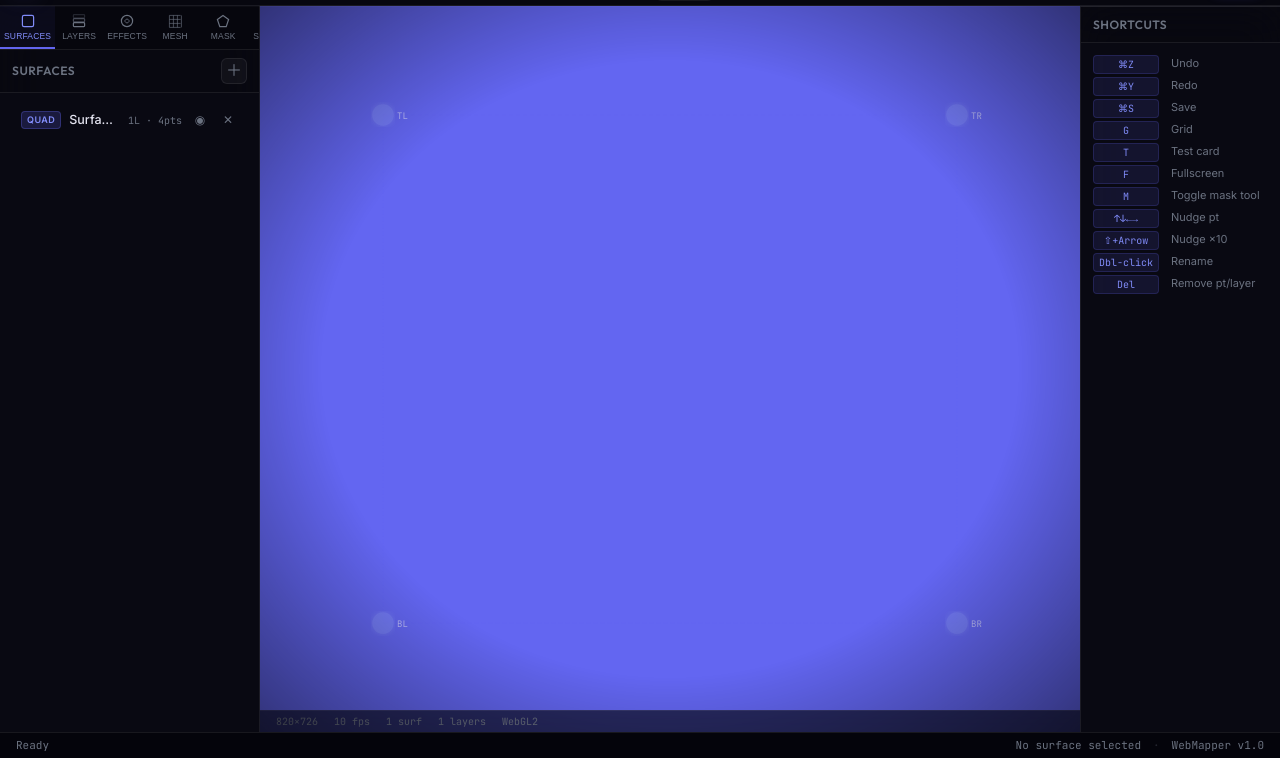
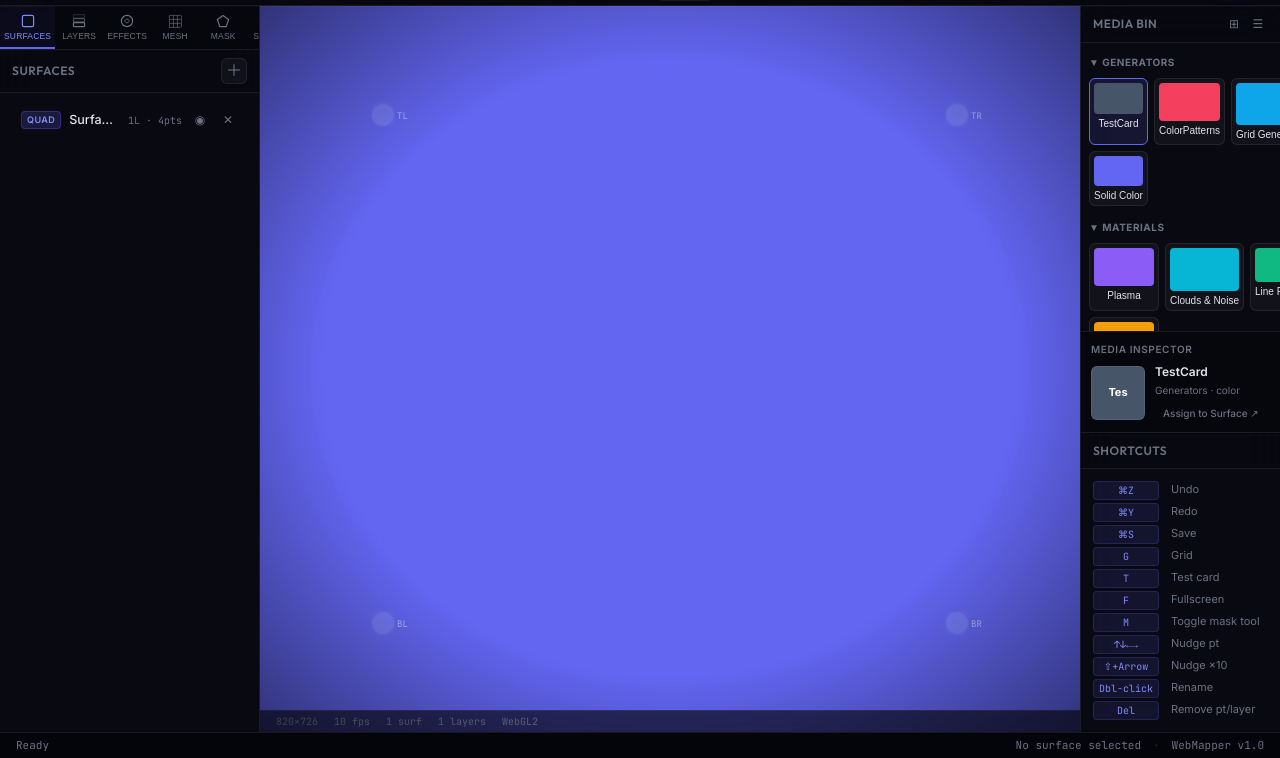
Before and after one commit to Shijas786/free-mapping, a website built with Vite: page index.html in a window 1280 px wide. Shown: the part 42-800 px from the top of the page. Built offline with nearby package versions, Linux system fonts and the light colour scheme; animation ran at ten frames a second.

Commit message:
Implement MadMapper Media Bin & Media Inspector (Categories, Grid/List views, Item Inspector) on right sidebar

```diff
--- a/src/main.ts
+++ b/src/main.ts
@@ -20,6 +20,7 @@ import { ScenesPanel } from './ui/scenes-panel';
 import { ShaderEditor } from './ui/shader-editor';
 import { MIDIPanel } from './ui/midi-panel';
 import { ScannerPanel } from './ui/scanner-panel';
+import { MediaBinPanel } from './ui/media-bin';
 
 async function main() {
   // ── Restore autosaved project ──────────────────────────────────────────────
@@ -47,7 +48,7 @@ async function main() {
   new Toolbar(engine);
   new SurfacePanel(engine);
   new LayerPanel(engine);
-  new PropertiesPanel();
+  new MediaBinPanel(engine);
   new EffectsPanel();
   new AudioPanel();
   new OutputPanel(engine);
--- /dev/null
+++ b/src/ui/media-bin.ts
@@ -0,0 +1,138 @@
+// ─── MadMapper Media Bin & Media Inspector ──────────────────────────────────
+import { store } from '../core/store';
+import { history } from '../core/history';
+import type { RenderEngine } from '../render/engine';
+
+export interface MediaBinItem {
+  id: string;
+  name: string;
+  category: 'Generators' | 'Materials' | 'Movies' | 'Images' | 'Live Input';
+  type: 'color' | 'shader' | 'video' | 'image' | 'camera';
+  thumbColor?: string;
+  shaderCode?: string;
+  url?: string;
+}
+
+export const DEFAULT_MEDIA_ITEMS: MediaBinItem[] = [
+  // Generators
+  { id: 'gen-testcard', name: 'TestCard', category: 'Generators', type: 'color', thumbColor: '#475569' },
+  { id: 'gen-colorpatterns', name: 'ColorPatterns', category: 'Generators', type: 'color', thumbColor: '#f43f5e' },
+  { id: 'gen-grid', name: 'Grid Generator', category: 'Generators', type: 'color', thumbColor: '#0ea5e9' },
+  { id: 'gen-solid', name: 'Solid Color', category: 'Generators', type: 'color', thumbColor: '#6366f1' },
+
+  // Materials (Generative GLSL)
+  { id: 'mat-plasma', name: 'Plasma', category: 'Materials', type: 'shader', thumbColor: '#8b5cf6' },
+  { id: 'mat-noise', name: 'Clouds & Noise', category: 'Materials', type: 'shader', thumbColor: '#06b6d4' },
+  { id: 'mat-lines', name: 'Line Repeat', category: 'Materials', type: 'shader', thumbColor: '#10b981' },
+  { id: 'mat-kaleido', name: 'Kaleidoscope', category: 'Materials', type: 'shader', thumbColor: '#f59e0b' },
+
+  // Live Input
+  { id: 'cam-live', name: 'Webcam / USB Camera', category: 'Live Input', type: 'camera', thumbColor: '#ec4899' },
+];
+
+export class MediaBinPanel {
+  private el: HTMLElement;
+  isGridView = true;
+  thumbSize: 'small' | 'med' | 'large' = 'med';
+  selectedItem: MediaBinItem | null = DEFAULT_MEDIA_ITEMS[0];
+
+  constructor(private engine: RenderEngine) {
+    this.el = document.getElementById('properties-panel')!;
+    this.render();
+  }
+
+  render() {
+    this.el.innerHTML = `
+      <div class="panel-header" style="justify-content:space-between">
+        <span class="panel-title">Media Bin</span>
+        <div style="display:flex;align-items:center;gap:4px">
+          <button class="icon-btn-sm ${this.isGridView ? 'active' : ''}" id="mbin-view-grid" title="Grid View">⊞</button>
+          <button class="icon-btn-sm ${!this.isGridView ? 'active' : ''}" id="mbin-view-list" title="List View">☰</button>
+        </div>
+      </div>
+
+      <!-- Categories & Items -->
+      <div class="mbin-scroll" style="flex:1;overflow-y:auto;padding:8px">
+        ${this.renderCategory('Generators')}
+        ${this.renderCategory('Materials')}
+        ${this.renderCategory('Live Input')}
+        ${this.renderCategory('Movies')}
+      </div>
+
+      <!-- Media Inspector (Bottom Part 2) -->
+      <div class="mbin-inspector" style="padding:10px;border-top:1px solid var(--clr-border);background:rgba(0,0,0,0.3)">
+        <div class="props-label" style="margin-bottom:6px">Media Inspector</div>
+        ${this.selectedItem ? `
+          <div style="display:flex;gap:10px;align-items:center">
+            <div style="width:54px;height:54px;border-radius:6px;background:${this.selectedItem.thumbColor ?? '#6366f1'};display:flex;align-items:center;justify-content:center;font-weight:700;font-size:11px;color:#fff;border:1px solid var(--clr-border)">
+              ${this.selectedItem.name.slice(0, 3)}
+            </div>
+            <div style="flex:1">
+              <div style="font-size:12px;font-weight:600">${this.selectedItem.name}</div>
+              <div style="font-size:10px;color:var(--clr-text-muted);margin-top:2px">${this.selectedItem.category} · ${this.selectedItem.type}</div>
+              <button class="tb-btn" id="mbin-apply-btn" style="margin-top:6px;font-size:10px;padding:3px 8px">Assign to Surface ↗</button>
+            </div>
+          </div>
+        ` : `<div style="font-size:11px;color:var(--clr-text-muted)">Select a media item above</div>`}
+      </div>
+    `;
+
+    document.getElementById('mbin-view-grid')?.addEventListener('click', () => { this.isGridView = true; this.render(); });
+    document.getElementById('mbin-view-list')?.addEventListener('click', () => { this.isGridView = false; this.render(); });
+
+    document.querySelectorAll('.mbin-item-btn').forEach((btn) => {
+      btn.addEventListener('click', () => {
+        const id = (btn as HTMLElement).dataset.itemId;
+        const item = DEFAULT_MEDIA_ITEMS.find((m) => m.id === id);
+        if (item) {
+          this.selectedItem = item;
+          this.render();
+        }
+      });
+    });
+
+    document.getElementById('mbin-apply-btn')?.addEventListener('click', () => {
+      if (!this.selectedItem) return;
+      const surfId = store.ui.selectedSurfaceId ?? store.project.surfaces[0]?.id;
+      if (!surfId) return;
+
+      const layer = store.getLayers(surfId)[0];
+      if (layer) {
+        history.push(store.project);
+        store.updateLayer({
+          ...layer,
+          source: {
+            type: this.selectedItem.type,
+            color: this.selectedItem.thumbColor,
+          },
+        });
+      }
+    });
+  }
+
+  private renderCategory(cat: MediaBinItem['category']): string {
+    const items = DEFAULT_MEDIA_ITEMS.filter((m) => m.category === cat);
+    if (items.length === 0 && cat === 'Movies') {
+      return `
+        <div style="margin-bottom:10px">
+          <div class="mbin-cat-header">▼ Movies & Images</div>
+          <div style="font-size:10.5px;color:var(--clr-text-muted);padding:4px 8px">Drag & drop files here or click ⊕</div>
+        </div>
+      `;
+    }
+
+    return `
+      <div style="margin-bottom:10px">
+        <div class="mbin-cat-header">▼ ${cat}</div>
+        <div class="${this.isGridView ? 'mbin-grid' : 'mbin-list'}">
+          ${items.map((item) => `
+            <button class="mbin-item-btn ${this.selectedItem?.id === item.id ? 'active' : ''}" data-item-id="${item.id}">
+              <div class="mbin-thumb" style="background:${item.thumbColor ?? '#6366f1'}"></div>
+              <span class="mbin-name">${item.name}</span>
+            </button>
+          `).join('')}
+        </div>
+      </div>
+    `;
+  }
+}
--- a/style.css
+++ b/style.css
@@ -147,6 +147,13 @@ html, body {
   color: var(--clr-accent-2);
   border-bottom-color: var(--clr-accent);
   background: rgba(99,102,241,0.06);
+}
+
+/* ── Right sidebar Media Bin panel ─────────────────────────────────────────── */
+#properties-panel {
+  display: flex !important;
+  flex-direction: column;
+  flex: 1;
 }
 
 /* ── Side Panels ────────────────────────────────────────────────────────────── */
@@ -1210,7 +1217,72 @@ input[type="color"].source-color-input {
   display: none;
 }
 
-/* ── Beginner Playground Panel ─────────────────────────────────────────────── */
+/* ── MadMapper Media Bin & Inspector Styles ────────────────────────────────── */
+.mbin-cat-header {
+  font-size: 10px;
+  font-weight: 700;
+  letter-spacing: 0.05em;
+  text-transform: uppercase;
+  color: var(--clr-text-muted);
+  padding: 4px 0;
+  margin-bottom: 4px;
+}
+
+.mbin-grid {
+  display: grid;
+  grid-template-columns: repeat(3, 1fr);
+  gap: 6px;
+}
+
+.mbin-list {
+  display: flex;
+  flex-direction: column;
+  gap: 3px;
+}
+
+.mbin-item-btn {
+  background: var(--clr-surface);
+  border: 1px solid var(--clr-border);
+  border-radius: 6px;
+  padding: 4px;
+  cursor: pointer;
+  display: flex;
+  flex-direction: column;
+  align-items: center;
+  gap: 4px;
+  text-align: center;
+  transition: all var(--dur-fast);
+}
+.mbin-list .mbin-item-btn {
+  flex-direction: row;
+  text-align: left;
+}
+
+.mbin-item-btn:hover, .mbin-item-btn.active {
+  border-color: var(--clr-accent);
+  background: rgba(99,102,241,0.15);
+}
+
+.mbin-thumb {
+  width: 100%;
+  aspect-ratio: 16/10;
+  border-radius: 4px;
+}
+.mbin-list .mbin-thumb {
+  width: 24px;
+  height: 24px;
+  aspect-ratio: auto;
+}
+
+.mbin-name {
+  font-size: 10px;
+  color: var(--clr-text);
+  overflow: hidden;
+  text-overflow: ellipsis;
+  white-space: nowrap;
+  width: 100%;
+}
+
 .pg-preset-card {
   display: flex;
   align-items: center;
```
